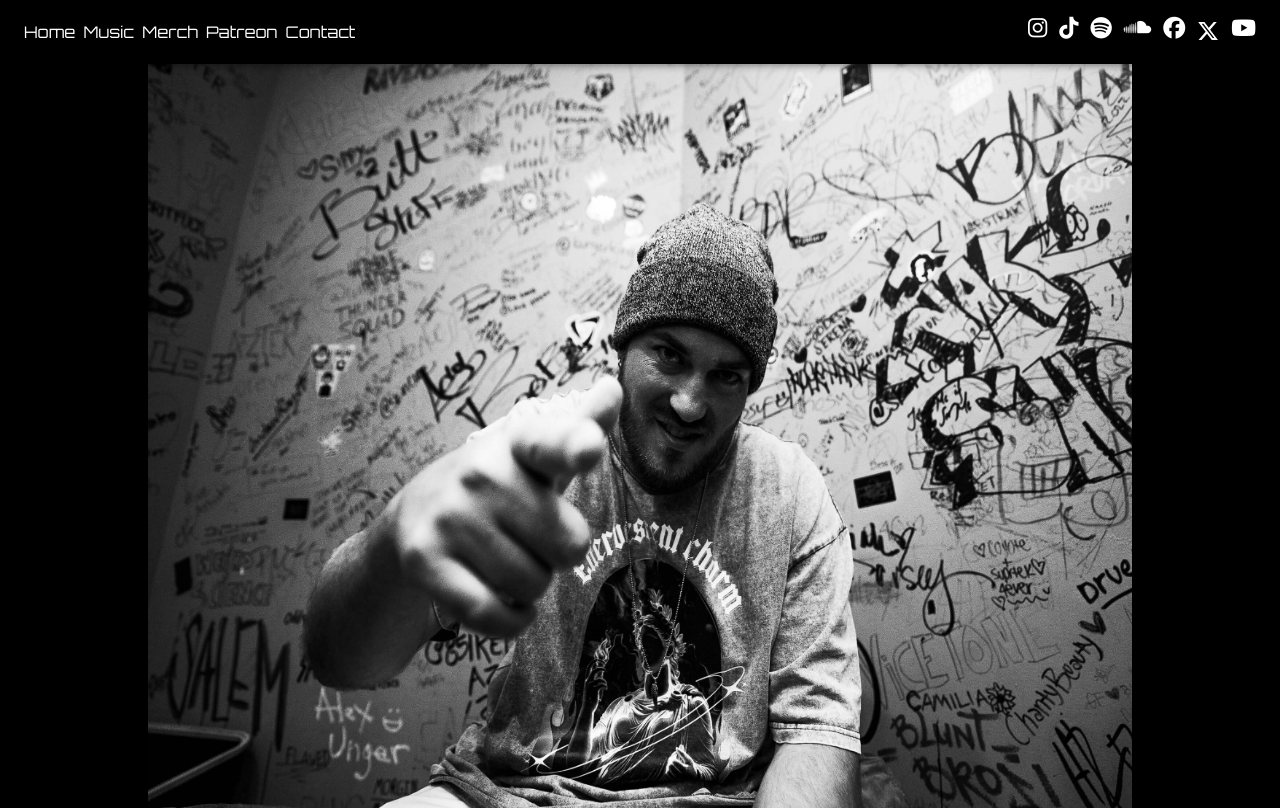
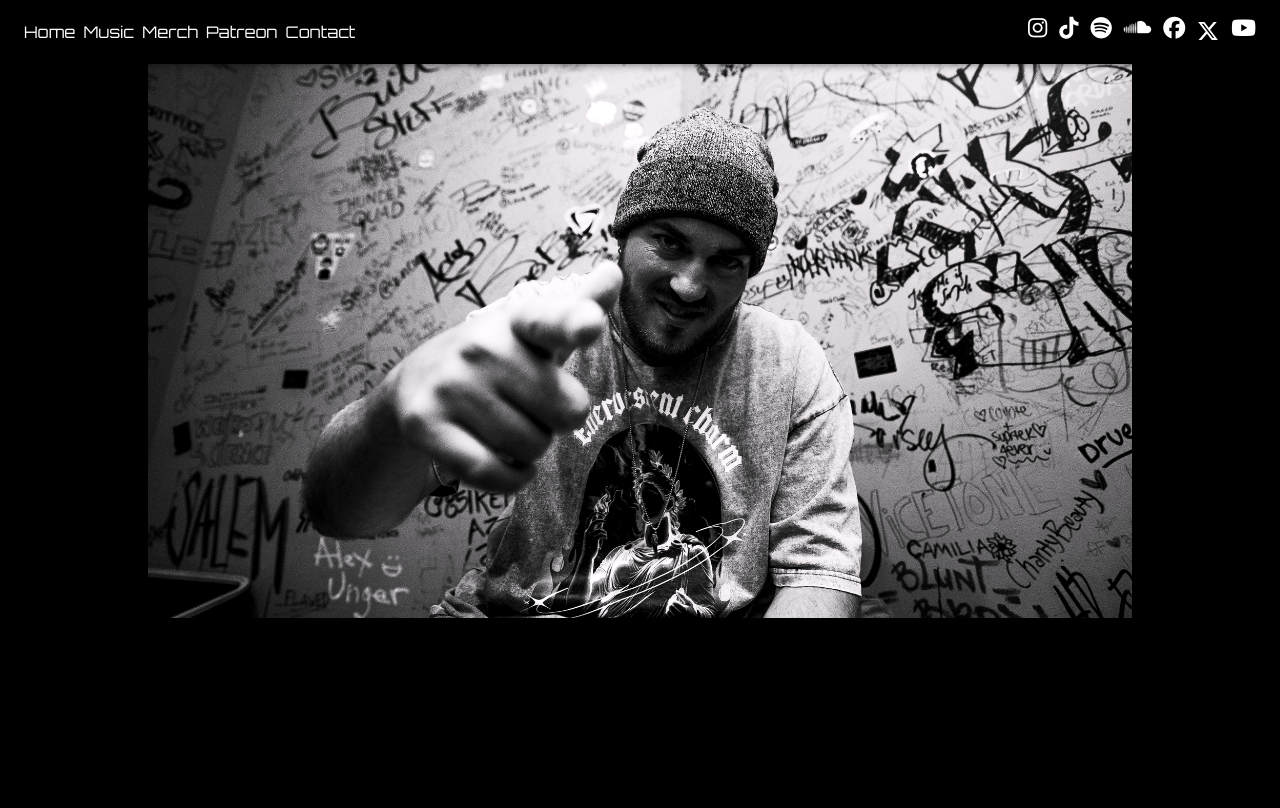
Before and after one commit to ijuliie/phocust, a Next.js app: page / in a window 1280 px wide. Built offline with nearby package versions, Linux system fonts and the light colour scheme.

Commit message:
fix photo

```diff
--- a/src/components/Home/Home.module.css
+++ b/src/components/Home/Home.module.css
@@ -5,7 +5,6 @@
     overflow: hidden;
 
     @media (min-width: 1080px) {
-        height: 93vh;
         width: 80%;
         margin: auto;
     }
@@ -34,11 +33,11 @@
     color: #FFF;
 
     @media (min-width: 768px) {
-        top: 110;
+        top: 65;
     }
 
     @media (min-width: 1280px) {
-        top: 150;
+        top: 100;
     }
 }
 
--- a/src/components/Home/index.tsx
+++ b/src/components/Home/index.tsx
@@ -6,7 +6,7 @@ export default function Home() {
     return (
         <Fade>
             <div className={`${styles.imageContainer}`}>
-                <img src="/SLC_01.jpg" alt="image of phocust" />
+                <img src="/SLC_02.jpg" alt="image of phocust" />
                 <div className={`${styles.imgOverlay}`}>
                     <Container>
                         <img src="/white with line.png" alt="" />
```
Also changed, not shown: public/SLC_01.jpg (deleted), public/SLC_02.jpg (added).
